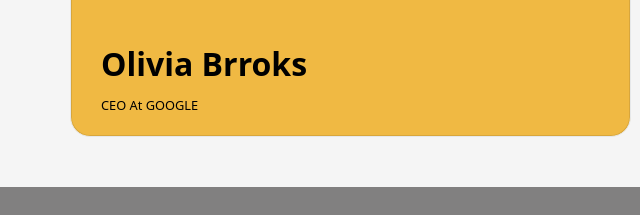
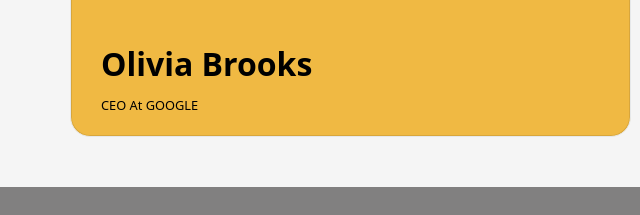
Before and after one commit to Nimraumer-dev/Hackathon-Project-Real-state-Website-UI, a plain HTML site: page About.html in a window 1280 px wide. Shown: the part 2423-2638 px from the top of the page, 0-640 px from the left. Drawn offline with nearby package versions, Linux system fonts and the light colour scheme.

Commit message:
third commit

```diff
--- a/About.html
+++ b/About.html
@@ -550,7 +550,7 @@
                     <img src="img/testi/testi-3.webp" alt="Building Drawing">
                     <p>We provide accurate architectural building drawings with modern planning.
                         Our team ensures structural precision and space utilization.</p>
-                    <h3 class="mt-5">Olivia Brroks</h3>
+                    <h3 class="mt-5">Olivia Brooks</h3>
                     <small>CEO At GOOGLE</small>
                 </div>
 
```
Also changed, not shown: index.html (+1 -2 lines).
